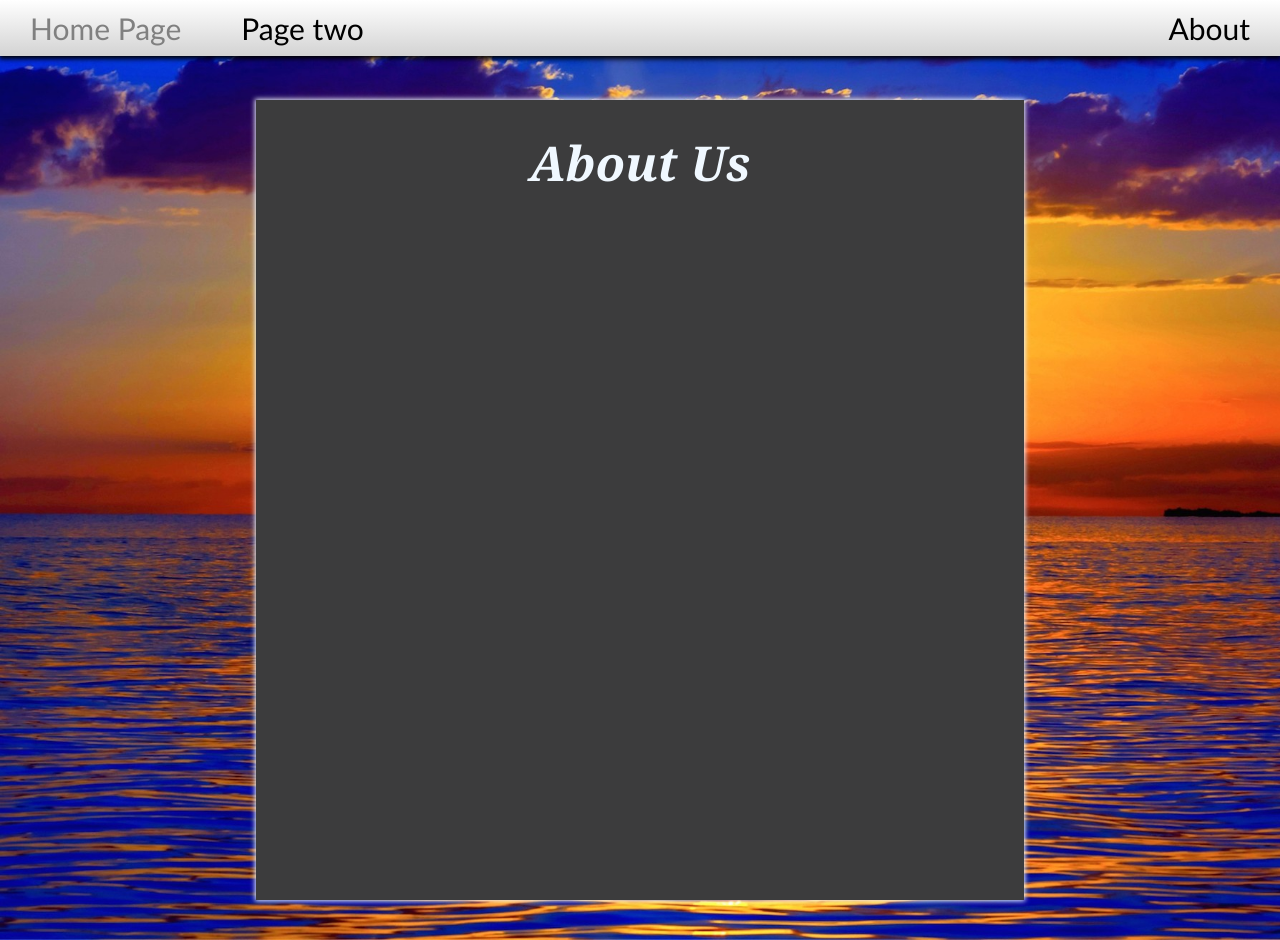
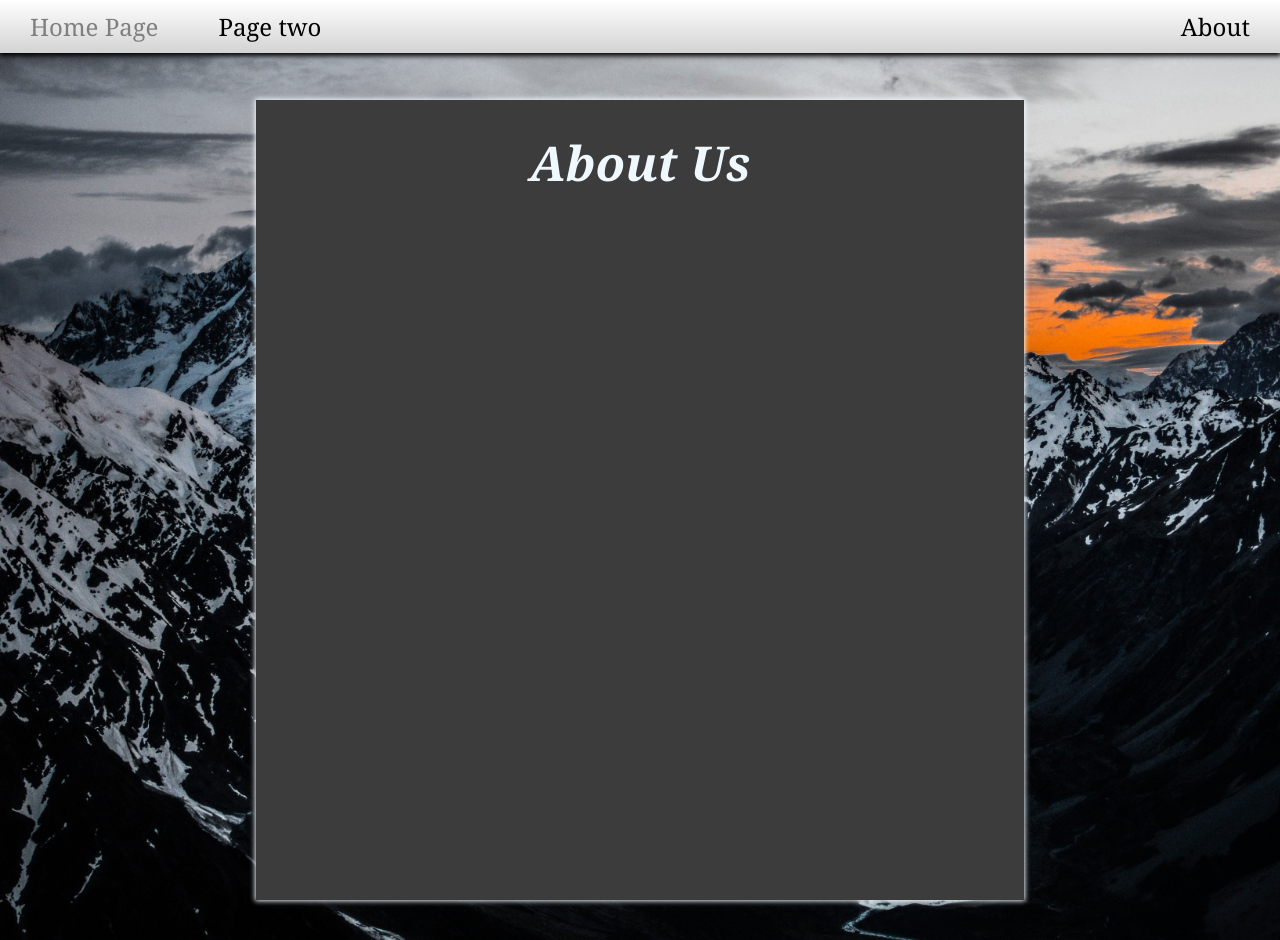
Before and after one commit to danielas1901/Big-Bev-Coding, a PHP site: page /about.html in a window 1280 px wide. Run offline with PHP 8.4, Linux system fonts and the light colour scheme.

Commit message:
changes lol

```diff
--- a/Website/about.css
+++ b/Website/about.css
@@ -6,12 +6,13 @@ html {
   margin: 0px;
   padding: 0px;
   overscroll-behavior: none;
+  font-family: Cambria, Cochin, Georgia, Times, "Times New Roman", serif;
 }
 
 body {
   display: flex;
   flex-direction: column;
-  background: url("Images/about\ background.jpeg");
+  background: url("Images/1015944.jpg");
   background-size: cover;
 }
 
@@ -42,9 +43,7 @@ body {
   text-align: center;
   padding: 10px 30px;
   text-decoration: none;
-  font-family: "Trebuchet MS", "Lucida Sans Unicode", "Lucida Grande",
-    "Lucida Sans", Arial, sans-serif;
-  font-size: 30px;
+  font-size: 1.5rem;
   color: black;
 }
 
@@ -60,7 +59,6 @@ body {
   position: relative;
   display: block;
   font-size: 10em;
-  font-family: Cambria, Cochin, Georgia, Times, "Times New Roman", serif;
   justify-content: center;
   margin: 0 auto;
   margin-top: 100px;
--- a/Website/format.css
+++ b/Website/format.css
@@ -6,6 +6,7 @@ html {
   margin: 0px;
   padding: 0px;
   overscroll-behavior: none;
+  font-family: Cambria, Cochin, Georgia, Times, "Times New Roman", serif;
 }
 
 body {
@@ -37,9 +38,7 @@ body {
   text-align: center;
   padding: 10px 30px;
   text-decoration: none;
-  font-family: "Trebuchet MS", "Lucida Sans Unicode", "Lucida Grande",
-    "Lucida Sans", Arial, sans-serif;
-  font-size: 30px;
+  font-size: 1.5rem;
   color: black;
 }
 
```
Also changed, not shown: Website/Images/1015944.jpg (added), Website/Images/about background.jpeg (deleted).
